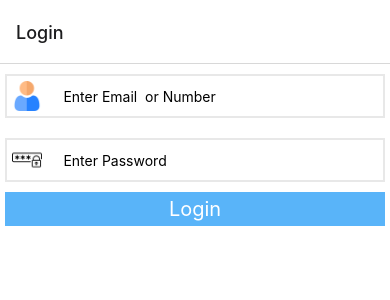
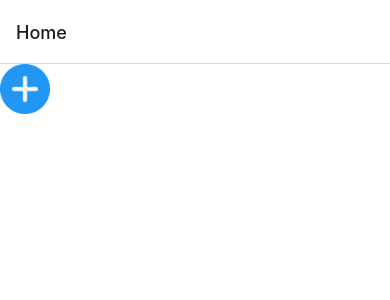
Before and after one commit to Abhi25786/Task, a React Native app: screen /Home in a window 390 px wide. Before the commit this address had no page. Shown: the top 300 px of the page. Built offline with nearby package versions, Linux system fonts and the light colour scheme.

Commit message:
add todo list

```diff
--- a/App.js
+++ b/App.js
@@ -18,6 +18,7 @@ import {
   View,
 } from 'react-native';
 import { Provider } from 'react-redux';
+import Home from './Home';
 import Routes from './src/navigation/Routes';
 import store from './src/redux/store';
 import HomeScreen from './src/screens/homeScreen/HomeScreen';
@@ -35,6 +36,7 @@ const App = () => {
         <Routes />
       </Provider>
 
+
     </>
   );
 };
--- /dev/null
+++ b/Home.js
@@ -0,0 +1,13 @@
+import { bindActionCreators } from "redux";
+
+const updateFirstName = name => ({ type: "CHANGE_FIRSTNAME", payload: name });
+const updateLastName = lastName => ({
+  type: "CHANGE_LASTNAME",
+  payload: lastName
+});
+const updateEmail = email => ({ type: "CHANGE_EMAILID", payload: email });
+const updateIban = iban => ({ type: "CHANGE_IBAN", payload: iban });
+const updateBankName = bankName => ({
+  type: "CHANGE_BANKNAME",
+  payload: bankName
+});
--- a/src/components/TextInput.js
+++ b/src/components/TextInput.js
@@ -11,7 +11,8 @@ const TextInputComponent = ({
     leftImage = false,
     rightImage = false,
     onchnagetext = '',
-    keyboardType=''
+    keyboardType,
+
 
 }) => {
     return (
@@ -48,7 +49,7 @@ const styles = StyleSheet.create({
         marginVertical: 10,
         alignItems: "center",
         borderColor: colors.lightGreyBg,
-        borderWidth: 2,
+        borderWidth: 1,
         flex: 1
 
     },
--- a/src/navigation/Routes.js
+++ b/src/navigation/Routes.js
@@ -19,7 +19,7 @@ export default function Routes() {
 
         <NavigationContainer>
             <Stack.Navigator>
-                {data ? HomeNav(Stack) : AuthNav(Stack)}
+                {true ? HomeNav(Stack) : AuthNav(Stack)}
             </Stack.Navigator>
         </NavigationContainer>
     );
--- a/src/redux/actions/auth.js
+++ b/src/redux/actions/auth.js
@@ -1,13 +1,27 @@
-import types from "../types"
+import types from '../types';
 
-types
 export const loginContinue = () => {
-    return {
-        type: types.LOGIN
-    }
-}
+  return {
+    type: types.LOGIN,
+  };
+};
 export const logoutContinue = () => {
-    return {
-        type: types.USER_LOGOUT
-    }
-}
+  return {
+    type: types.USER_LOGOUT,
+  };
+};
+export const addData = (data) => {
+  const nextid = 0;
+  return {
+    type: 'ADD_DATA',
+    payload: {
+      id: Math.random,
+      data: data,
+    },
+  };
+};
+export const deleData = () => {
+  return {
+    type: 'DELETE_DATA',
+  };
+};
--- a/src/redux/reducers/auth.js
+++ b/src/redux/reducers/auth.js
@@ -1,6 +1,7 @@
 import types from "../types";
 const initialState = false;
-const Continue = (state = initialState, action) => {
+
+export const Continue = (state = initialState, action) => {
     switch (action.type) {
         case types.LOGIN: return state = true;
         case types.USER_LOGOUT: return state = false;
@@ -8,4 +9,3 @@ const Continue = (state = initialState, action) => {
     }
 
 }
-export default Continue
--- /dev/null
+++ b/src/redux/reducers/dataReducers.js
@@ -0,0 +1,32 @@
+
+
+const initiallistState = {
+  list: [],
+};
+ const datainput = (state = initiallistState, action) => {
+  switch (action.type) {
+    case 'ADD_DATA':
+      const {id, data} = action.payload;
+      return {
+        ...state,
+        list: [
+          ...state.list,
+          {
+            id: id,
+            name: data.addname,
+            phone:data.addphone,
+
+           age :data.age,
+            roll:data.rollnumber,
+            address:data.address,
+
+          },
+        ],
+      }
+
+    default :return state
+
+  }
+}
+
+export default datainput
--- a/src/redux/reducers/index.js
+++ b/src/redux/reducers/index.js
@@ -1,11 +1,13 @@
 import React from 'react'
-import Continue from './auth'
+import {Continue }from './auth'
 
 import { combineReducers } from 'redux'
+import datainput from './dataReducers'
 
 const rootReducer = combineReducers(
     {
-        Continue
+        Continue,
+datainput
     }
 )
 export default rootReducer
--- a/src/screens/addScreen/AddScreen.js
+++ b/src/screens/addScreen/AddScreen.js
@@ -8,16 +8,18 @@ import {
   Image,
   ScrollView,
 } from 'react-native';
+import { useDispatch } from 'react-redux';
 import {images} from '../../asscets/pic';
 import Button from '../../components/Button';
 import TextComponent from '../../components/TextComponent';
 import TextInputComponent from '../../components/TextInput';
 import name from '../../navigation/navigationString';
+import { addData } from '../../redux/actions/auth';
 import colors from '../../styles/colors';
 import {commanstyle} from '../../styles/styling';
 
 import addcss from './addcss';
-function AddScreen() {
+function AddScreen({navigation}) {
   // ----------------------------this is inputtext usestate----------------------------//
   const [addname, setName] = useState('');
   const [addphone, setPhone] = useState('');
@@ -32,8 +34,10 @@ function AddScreen() {
   const [showrollnumber, setshowRollnumber] = useState(false);
   const [showaddress, setshowAddress] = useState(false);
 
+  const dispatch =useDispatch();
+
   const phonevalidation = /^[\d]{10}$/;
-
+const data ={addname,addphone,age,rollnumber,address}
   const Click = () => {
 
     if (addname == '') {
@@ -56,6 +60,8 @@ function AddScreen() {
       setshowAddress(false);
 
       console.log('good');
+      dispatch(addData(data))
+      navigation.navigate('Home')
     }
   };
 
@@ -68,6 +74,7 @@ function AddScreen() {
           placeholder={'Enter Name'}
           placeholderTextColor={colors?.black}
           onchnagetext={event => setName(event)}
+          value={addname}
         />
         {showname ? (
           <TextComponent name={'Enter Name'} styling={commanstyle.error} />
@@ -79,7 +86,8 @@ function AddScreen() {
           placeholder={'Enter Phone Number '}
           placeholderTextColor={colors?.black}
           onchnagetext={event => setPhone(event)}
-          keyboardType={'numeric'}
+          value={addphone}
+
         />
         {showphone ? (
           <TextComponent
@@ -94,7 +102,8 @@ function AddScreen() {
           placeholder={'Enter age'}
           placeholderTextColor={colors?.black}
           onchnagetext={event => setAge(event)}
-          keyboardType={'numeric'}
+          value={age}
+
         />
         {showage ? (
           <TextComponent name={'Enter Valid Age'} styling={commanstyle.error} />
@@ -104,7 +113,8 @@ function AddScreen() {
           placeholder={'Enter roll number'}
           placeholderTextColor={colors?.black}
           onchnagetext={event => setRollnumber(event)}
-          keyboardType={'numeric'}
+          value={rollnumber}
+
         />
         {showrollnumber ? (
           <TextComponent
@@ -118,6 +128,7 @@ function AddScreen() {
           placeholder={'Enter Address'}
           placeholderTextColor={colors?.black}
           onchnagetext={event => setAddress(event)}
+          value={address}
         />
         {showaddress ? (
           <TextComponent name={'Enter Address'} styling={commanstyle.error} />
--- a/src/screens/homeScreen/HomeScreen.js
+++ b/src/screens/homeScreen/HomeScreen.js
@@ -1,19 +1,58 @@
 import React from 'react'
 import { SafeAreaView, Text, Button, View, TouchableOpacity, Image } from 'react-native'
 import { ScrollView } from 'react-native-gesture-handler'
+import { useSelector,useDispatch } from 'react-redux'
 import { images } from '../../asscets/pic'
+import { addData, deleData } from '../../redux/actions/auth'
+
 import styling from '../loginScreen/logincss'
 import homecss from './homecss'
+
 function HomeScreen({ navigation }) {
+const dispatch=useDispatch()
+const list = useSelector((state) => state.datainput.list)
     return (
         <SafeAreaView style={homecss.maincontainer}>
             {/* <Image source={images.Add} style={homecss.addbtn} /> */}
+            <ScrollView>
+{
+    list.map((elem) =>{
+        return(
+          <>
+<View style={{flexDirection:"row" ,marginHorizontal:10,borderColor:"black",borderWidth:2,marginVertical:5,borderRadius:10}}>
+<View style={{flex:0.8}}>
+            <Text style={{color:"black"}}>{elem.name}</Text>
+            <Text style={{color:"black"}}>{elem.phone}</Text>
+            <Text style={{color:"black"}}>{elem.age}</Text>
+            <Text style={{color:"black"}}>{elem.roll}</Text>
+            <Text style={{color:"black"}}>{elem.address}</Text>
+
+</View>
+<View style={{flex:0.2 ,flexDirection:"column",alignItems:"center",justifyContent:"space-between",paddingVertical:10}}>
+<TouchableOpacity>
+<Image source={images.address} style={{height:30,width:30}}/>
+</TouchableOpacity>
+<TouchableOpacity>
+<Image source={images.address} style={{height:30,width:30}}/>
+</TouchableOpacity>
+</View>
+
+</View>
+
+          </>
+
+
+
+        )
+    })
+}
+
             <TouchableOpacity onPress={() => navigation.navigate("Add Data")}>
                 <Image source={images.Add} style={homecss.addbtn} />
 
             </TouchableOpacity>
 
-
+</ScrollView>
         </SafeAreaView>
     )
 }
--- a/src/screens/homeScreen/homecss.js
+++ b/src/screens/homeScreen/homecss.js
@@ -8,9 +8,8 @@ const homecss = StyleSheet.create({
     addbtn: {
         height: 50,
         width: 50,
-        position: "absolute",
-        marginTop: 700,
-        right: 10
+
+
     }
 })
 export default homecss
```
